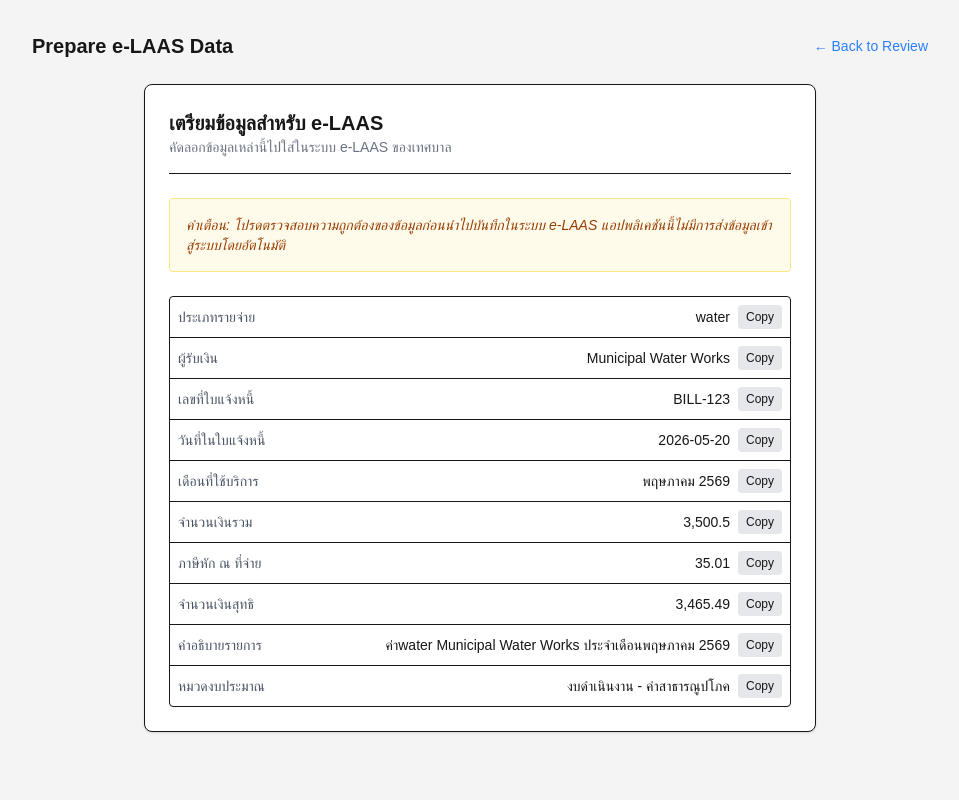
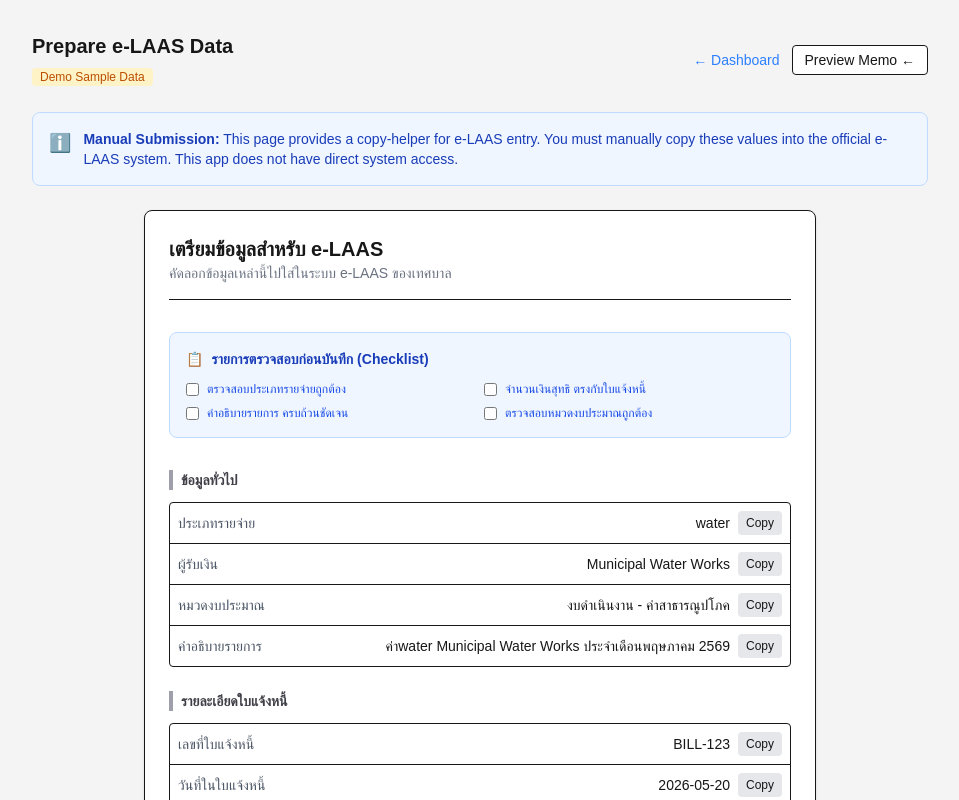
Before and after one commit to expellirmud-dot/utility-disbursement-app, a Next.js app: page /elaas/prepare in a window 1280 px wide. Shown: the top 800 px of the page, without its empty margins (160-1119 px from the left). Built offline with nearby package versions, Linux system fonts and the light colour scheme.

Commit message:
TASK 006 polish MVP workflow for demo readiness

```diff
--- a/src/app/elaas/prepare/page.tsx
+++ b/src/app/elaas/prepare/page.tsx
@@ -2,18 +2,23 @@
 /* eslint-disable react-hooks/set-state-in-effect */
 
 import { useEffect, useState } from 'react';
+import { useRouter } from 'next/navigation';
 import { DisbursementDraft } from '../../../types/disbursementDraft';
 import { prepareElaasData } from '../../../lib/elaasPrepare';
 import { ElaasPreparePanel } from '../../../components/ElaasPreparePanel';
 
 export default function Page() {
+  const router = useRouter();
   const [draft, setDraft] = useState<DisbursementDraft | null>(null);
+  const [isSample, setIsSample] = useState(false);
 
   useEffect(() => {
     const data = localStorage.getItem('tempDraft');
     if (data) {
       setDraft(JSON.parse(data));
+      setIsSample(false);
     } else {
+      setIsSample(true);
       setDraft({
         id: 'mock-draft',
         readiness: { status: 'ready', missingFields: [], blockers: [] },
@@ -40,10 +45,22 @@
   return (
     <main className="p-8 bg-zinc-100 min-h-screen">
       <div className="max-w-4xl mx-auto space-y-6">
-        <div className="flex justify-between items-center">
-          <h1 className="text-xl font-bold">Prepare e-LAAS Data</h1>
-          <button onClick={() => window.history.back()} className="text-blue-500 text-sm">← Back to Review</button>
+        <div className="flex flex-col md:flex-row justify-between items-start md:items-center gap-4">
+          <div className="space-y-1">
+            <h1 className="text-xl font-bold">Prepare e-LAAS Data</h1>
+            {isSample && <span className="text-xs font-medium bg-amber-100 text-amber-700 px-2 py-0.5 rounded">Demo Sample Data</span>}
+          </div>
+          <div className="flex gap-3">
+            <button onClick={() => router.push('/')} className="text-blue-500 text-sm hover:underline">← Dashboard</button>
+            <button onClick={() => router.push('/memos/preview')} className="bg-white border px-3 py-1 rounded text-sm hover:bg-zinc-50">Preview Memo ←</button>
+          </div>
         </div>
+
+        <div className="p-4 bg-blue-50 border border-blue-200 rounded-lg text-blue-800 text-sm flex gap-3">
+          <span className="text-lg">ℹ️</span>
+          <p><strong>Manual Submission:</strong> This page provides a copy-helper for e-LAAS entry. You must manually copy these values into the official e-LAAS system. This app does not have direct system access.</p>
+        </div>
+
         <ElaasPreparePanel data={elaasData} />
       </div>
     </main>
--- a/src/app/memos/preview/page.tsx
+++ b/src/app/memos/preview/page.tsx
@@ -2,18 +2,23 @@
 /* eslint-disable react-hooks/set-state-in-effect */
 
 import { useEffect, useState } from 'react';
+import { useRouter } from 'next/navigation';
 import { DisbursementDraft } from '../../../types/disbursementDraft';
 import { buildMemo } from '../../../lib/memoBuilder';
 import { MemoPreview } from '../../../components/MemoPreview';
 
 export default function Page() {
+  const router = useRouter();
   const [draft, setDraft] = useState<DisbursementDraft | null>(null);
+  const [isSample, setIsSample] = useState(false);
 
   useEffect(() => {
     const data = localStorage.getItem('tempDraft');
     if (data) {
       setDraft(JSON.parse(data));
+      setIsSample(false);
     } else {
+      setIsSample(true);
       setDraft({
         id: 'mock-draft',
         readiness: { status: 'ready', missingFields: [], blockers: [] },
@@ -40,10 +45,22 @@
   return (
     <main className="p-8 bg-zinc-100 min-h-screen">
       <div className="max-w-4xl mx-auto space-y-6">
-        <div className="flex justify-between items-center">
-          <h1 className="text-xl font-bold">Preview Memo</h1>
-          <button onClick={() => window.history.back()} className="text-blue-500 text-sm">← Back to Review</button>
+        <div className="flex flex-col md:flex-row justify-between items-start md:items-center gap-4">
+          <div className="space-y-1">
+            <h1 className="text-xl font-bold">Preview Memo</h1>
+            {isSample && <span className="text-xs font-medium bg-amber-100 text-amber-700 px-2 py-0.5 rounded">Demo Sample Data</span>}
+          </div>
+          <div className="flex gap-3">
+            <button onClick={() => router.push('/')} className="text-blue-500 text-sm hover:underline">← Dashboard</button>
+            <button onClick={() => router.push('/elaas/prepare')} className="bg-white border px-3 py-1 rounded text-sm hover:bg-zinc-50">Prepare e-LAAS Data →</button>
+          </div>
         </div>
+
+        <div className="p-4 bg-amber-50 border border-amber-200 rounded-lg text-amber-800 text-sm flex gap-3">
+          <span className="text-lg">⚠️</span>
+          <p><strong>Officer Verification Required:</strong> This is a preview generated from extracted data. Please verify all amounts and dates against the original bill before printing and signing.</p>
+        </div>
+
         <MemoPreview memo={memo} />
       </div>
     </main>
--- a/src/components/BillReviewForm.tsx
+++ b/src/components/BillReviewForm.tsx
@@ -1,6 +1,7 @@
 "use client";
 
 import { useState, useMemo } from 'react';
+import { useRouter } from 'next/navigation';
 import { Bill } from '../types/bill';
 import { calculateTax } from '../lib/taxRules';
 import { normalizeBill, NormalizedBill } from '../lib/billNormalization';
@@ -10,6 +11,7 @@
 import { ReadinessChecklist } from './ReadinessChecklist';
 
 export function BillReviewForm({ bill }: { bill: Bill }) {
+  const router = useRouter();
   const [normalized] = useState<NormalizedBill>(normalizeBill(bill));
   const [amount, setAmount] = useState(normalized.grossAmount);
 
@@ -41,10 +43,26 @@
           <DisbursementDraftPreview draft={draft} />
         </div>
       </div>
-      <div className="flex justify-end pt-4">
-        <button className={`px-4 py-2 rounded text-white font-bold ${draft.readiness.status === 'blocked' ? 'bg-gray-400 cursor-not-allowed' : 'bg-green-500 hover:bg-green-600'}`} disabled={draft.readiness.status === 'blocked'}>
-          Confirm & Create Disbursement
+      <div className="flex items-center justify-between pt-4 border-t">
+        <button onClick={() => router.push('/')} className="text-sm text-zinc-500 hover:text-zinc-700">
+          ← Return to Dashboard
         </button>
+        <div className="flex gap-3">
+          <button
+            onClick={() => router.push('/memos/preview')}
+            disabled={draft.readiness.status === 'blocked'}
+            className={`px-4 py-2 rounded text-white font-bold transition-colors ${draft.readiness.status === 'blocked' ? 'bg-gray-400 cursor-not-allowed' : 'bg-blue-600 hover:bg-blue-700'}`}
+          >
+            Preview Memo
+          </button>
+          <button
+            onClick={() => router.push('/elaas/prepare')}
+            disabled={draft.readiness.status === 'blocked'}
+            className={`px-4 py-2 rounded text-white font-bold transition-colors ${draft.readiness.status === 'blocked' ? 'bg-gray-400 cursor-not-allowed' : 'bg-green-600 hover:bg-green-700'}`}
+          >
+            Prepare e-LAAS Data
+          </button>
+        </div>
       </div>
     </div>
   );
--- a/src/components/ElaasPreparePanel.tsx
+++ b/src/components/ElaasPreparePanel.tsx
@@ -2,21 +2,60 @@
 import { CopyField } from './CopyField';
 
 export function ElaasPreparePanel({ data }: { data: ElaasPrepareData }) {
+  const groups = {
+    'ข้อมูลทั่วไป': ['expenseType', 'providerName', 'budgetCategory', 'description'],
+    'รายละเอียดใบแจ้งหนี้': ['billNumber', 'billDate', 'serviceMonth'],
+    'ข้อมูลทางการเงิน': ['grossAmount', 'withholdingTax', 'netPayable'],
+  };
+
   return (
-    <div className="max-w-2xl mx-auto p-6 bg-white border rounded-lg shadow-sm space-y-6">
+    <div className="max-w-2xl mx-auto p-6 bg-white border rounded-lg shadow-sm space-y-8">
       <div className="border-b pb-4">
         <h2 className="text-xl font-bold">เตรียมข้อมูลสำหรับ e-LAAS</h2>
         <p className="text-sm text-gray-500">คัดลอกข้อมูลเหล่านี้ไปใส่ในระบบ e-LAAS ของเทศบาล</p>
       </div>
 
-      <div className="bg-amber-50 border border-amber-200 p-4 rounded text-sm text-amber-800 italic">
-        {data.reviewNotice}
+      <div className="bg-blue-50 border border-blue-200 p-4 rounded-lg space-y-3">
+        <div className="flex items-center gap-2 text-blue-800 font-semibold text-sm">
+          <span>📋</span>
+          <span>รายการตรวจสอบก่อนบันทึก (Checklist)</span>
+        </div>
+        <div className="grid grid-cols-1 md:grid-cols-2 gap-2 text-xs text-blue-700">
+          <div className="flex items-center gap-2">
+            <input type="checkbox" className="rounded" />
+            <span>ตรวจสอบประเภทรายจ่ายถูกต้อง</span>
+          </div>
+          <div className="flex items-center gap-2">
+            <input type="checkbox" className="rounded" />
+            <span>จำนวนเงินสุทธิ ตรงกับใบแจ้งหนี้</span>
+          </div>
+          <div className="flex items-center gap-2">
+            <input type="checkbox" className="rounded" />
+            <span>คำอธิบายรายการ ครบถ้วนชัดเจน</span>
+          </div>
+          <div className="flex items-center gap-2">
+            <input type="checkbox" className="rounded" />
+            <span>ตรวจสอบหมวดงบประมาณถูกต้อง</span>
+          </div>
+        </div>
       </div>
 
-      <div className="border rounded overflow-hidden">
-        {Object.entries(data.fields).map(([key, field]) => (
-          <CopyField key={key} label={field.label} value={field.value} />
+      <div className="space-y-6">
+        {Object.entries(groups).map(([groupName, fields]) => (
+          <div key={groupName} className="space-y-3">
+            <h3 className="text-sm font-bold text-zinc-700 border-l-4 border-zinc-400 pl-2">{groupName}</h3>
+            <div className="border rounded overflow-hidden">
+              {fields.map(key => {
+                const field = data.fields[key as keyof typeof data.fields];
+                return field ? <CopyField key={key} label={field.label} value={field.value} /> : null;
+              })}
+            </div>
+          </div>
         ))}
+      </div>
+
+      <div className="bg-amber-50 border border-amber-200 p-4 rounded text-sm text-amber-800 italic text-center">
+        {data.reviewNotice}
       </div>
     </div>
   );
--- a/src/lib/memoBuilder.ts
+++ b/src/lib/memoBuilder.ts
@@ -10,9 +10,9 @@
       docNumber: `มท ${Math.floor(Math.random() * 10000)}/2568`,
     },
     content: {
-      subject: `ขออนุมัติเบิกจ่ายค่า${memoFields.expenseType}`,
+      subject: `ขออนุมัติเบิกจ่ายเงินค่า${memoFields.expenseType}`,
       recipient: 'นายกเทศมนตรี',
-      body: `ด้วยทางหน่วยงานมีความประสงค์จะขอเบิกจ่ายค่า${memoFields.expenseType} ของ${memoFields.providerName} ประจำเดือน${memoFields.serviceMonth} ตามใบแจ้งหนี้เลขที่ ${memoFields.billNumber} ลงวันที่ ${memoFields.billDate}`,
+      body: `ด้วย${memoFields.providerName} ได้ส่งใบแจ้งหนี้ค่า${memoFields.expenseType} ประจำเดือน${memoFields.serviceMonth} ตามใบแจ้งหนี้เลขที่ ${memoFields.billNumber} ลงวันที่ ${memoFields.billDate} เพื่อให้ทางเทศบาลดำเนินการเบิกจ่ายเงินงบประมาณประจำปี พ.ศ. ${memoFields.fiscalYear} โดยมีรายละเอียดดังนี้`,
       details: {
         providerName: memoFields.providerName,
         expenseType: memoFields.expenseType,
@@ -25,8 +25,8 @@
       },
     },
     footer: {
-      approvalSignature: '(ลงชื่อ)............................................',
-      approvalDate: 'วันที่......./......./.......',
+      approvalSignature: '(ลงชื่อ)...........................................................',
+      approvalDate: 'วันที่.......เดือน..........................พ.ศ. .......',
     },
   };
 };
```
Also changed, not shown: src/app/page.tsx (+55 -7 lines), src/components/MemoPreview.tsx (+31 -17 lines).
